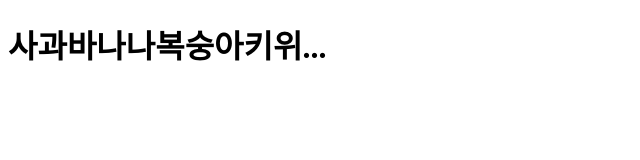
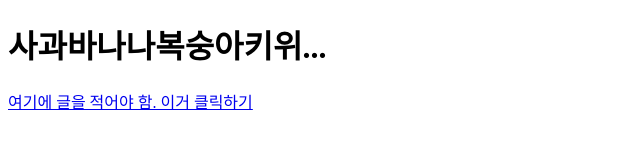
Before and after one commit to GarotadeIpanema/SQL, a plain HTML site: page index.html in a window 1280 px wide. Shown: the whole page, without its empty margins (0-640 px from the left). Drawn offline with Linux system fonts and the light colour scheme.

Commit message:
Update index.html

```diff
--- a/index.html
+++ b/index.html
@@ -6,6 +6,7 @@
     <title>Document</title>
 </head>
 <body>
-    <h1>사과바나나복숭아키위...</h1>
+    <h1 >사과바나나복숭아키위...</h1>
+    <a href="que1.html">여기에 글을 적어야 함. 이거 클릭하기</a>
 </body>
 </html>
```
